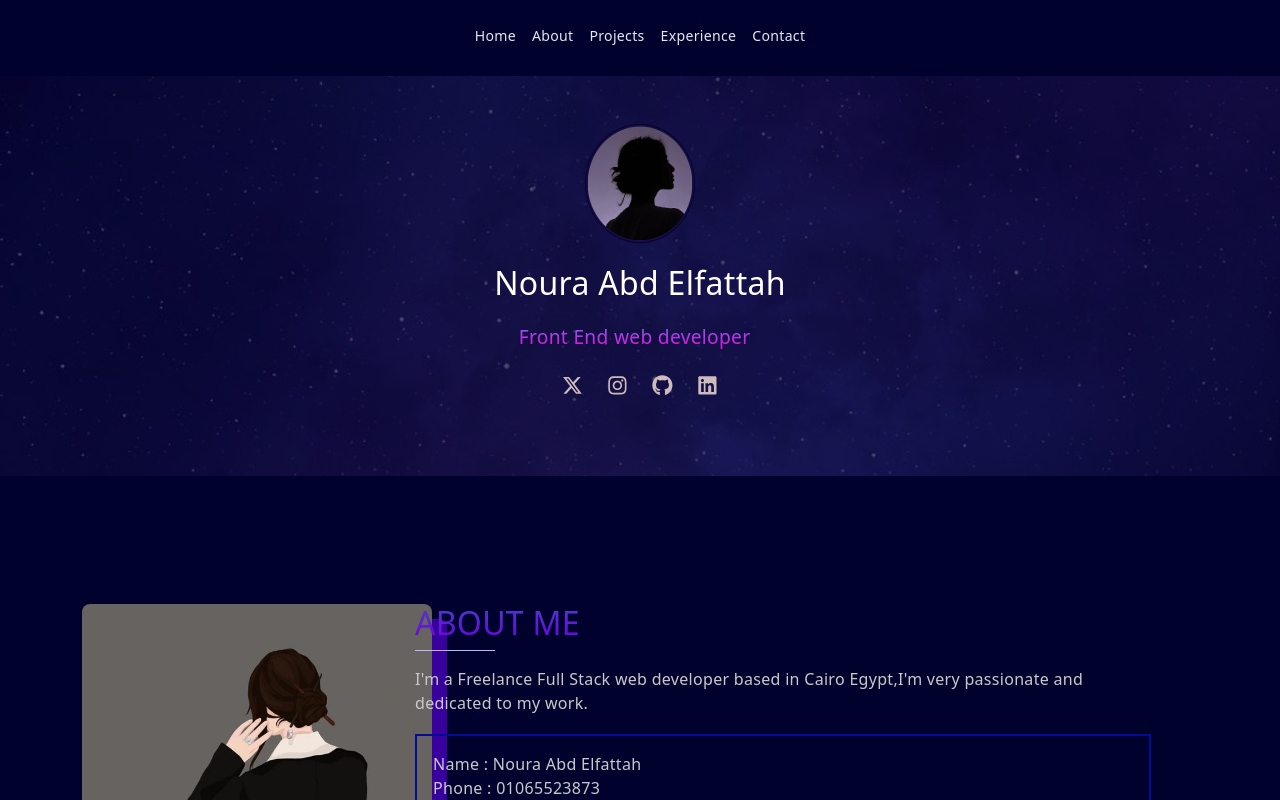
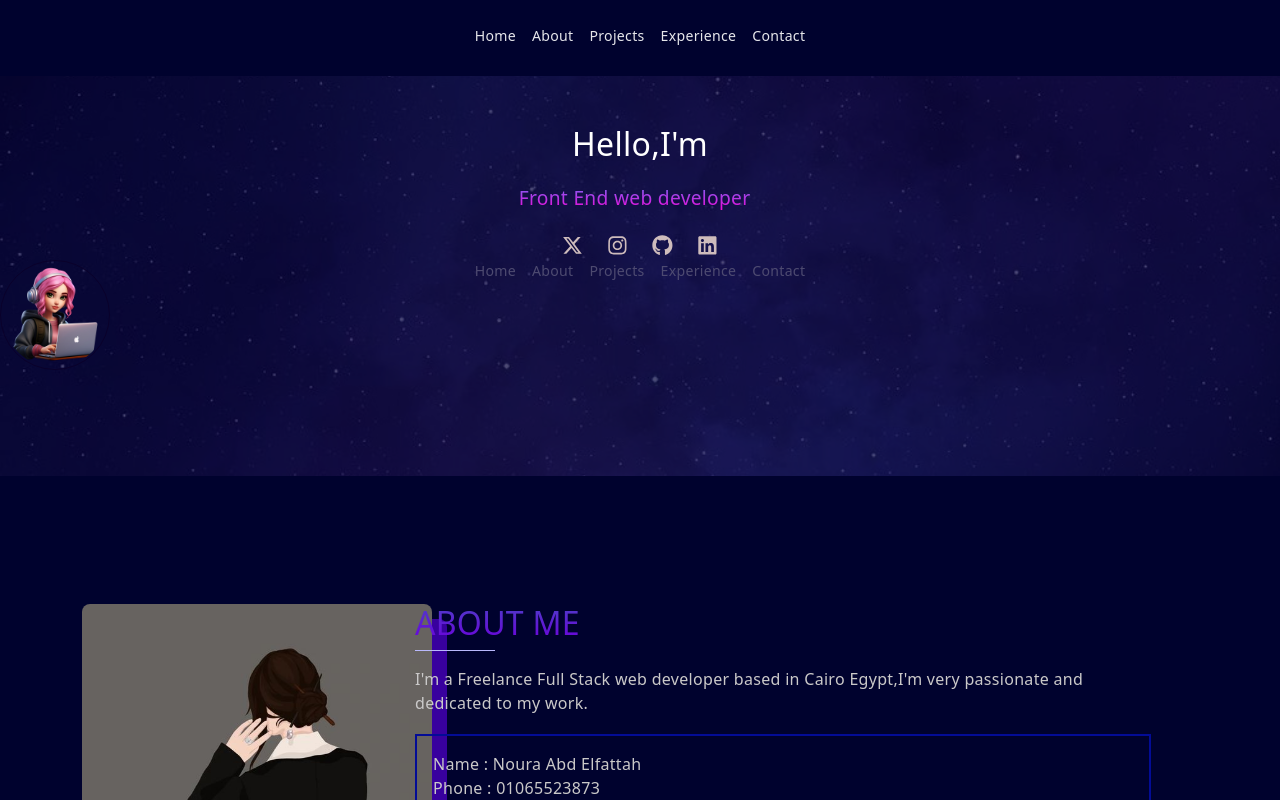
Before and after one commit to nouraabdelfattah/My_Portofolio, a React (Vite) app: page / in a window 1280 px wide. Shown: the top 800 px of the page. Built offline with nearby package versions, Linux system fonts and the light colour scheme.

Commit message:
Update Hero.jsx

```diff
--- a/src/components/2-hero/Hero.jsx
+++ b/src/components/2-hero/Hero.jsx
@@ -6,17 +6,14 @@ import { FaInstagram } from "react-icons/fa";
 import { FaLinkedin } from "react-icons/fa";
 import { TypeAnimation } from "react-type-animation";
 import { motion } from "framer-motion"
+import Header from "../1-header/Header";
 export default function Hero() {
   return (
     <section className="hero" id="#home">
+      <Header/>
       <div className="hero-content">
       <div className="left-section">
-        <motion.img
-        initial={{scale:0}}
-        animate={{scale:1}}
-        transition={{duration:1}}
-        className="hero-img" src="/3c91b06d1f551e3b99b705b014de4e2d.jpg"/>
-<h1 className="title">Noura Abd Elfattah</h1>
+<h1 className="title">Hello,I'm</h1>
 <p className="sub-title">
   <span></span>
   <TypeAnimation
@@ -44,6 +41,13 @@ export default function Hero() {
 
 
       </div>
+      <div className="right-section-hero">
+      <motion.img
+        initial={{scale:0}}
+        animate={{scale:1}}
+        transition={{duration:1}}
+        className="hero-img" src="/hero-image.png"/>
+      </div>
       </div>
     </section>
   )
```
